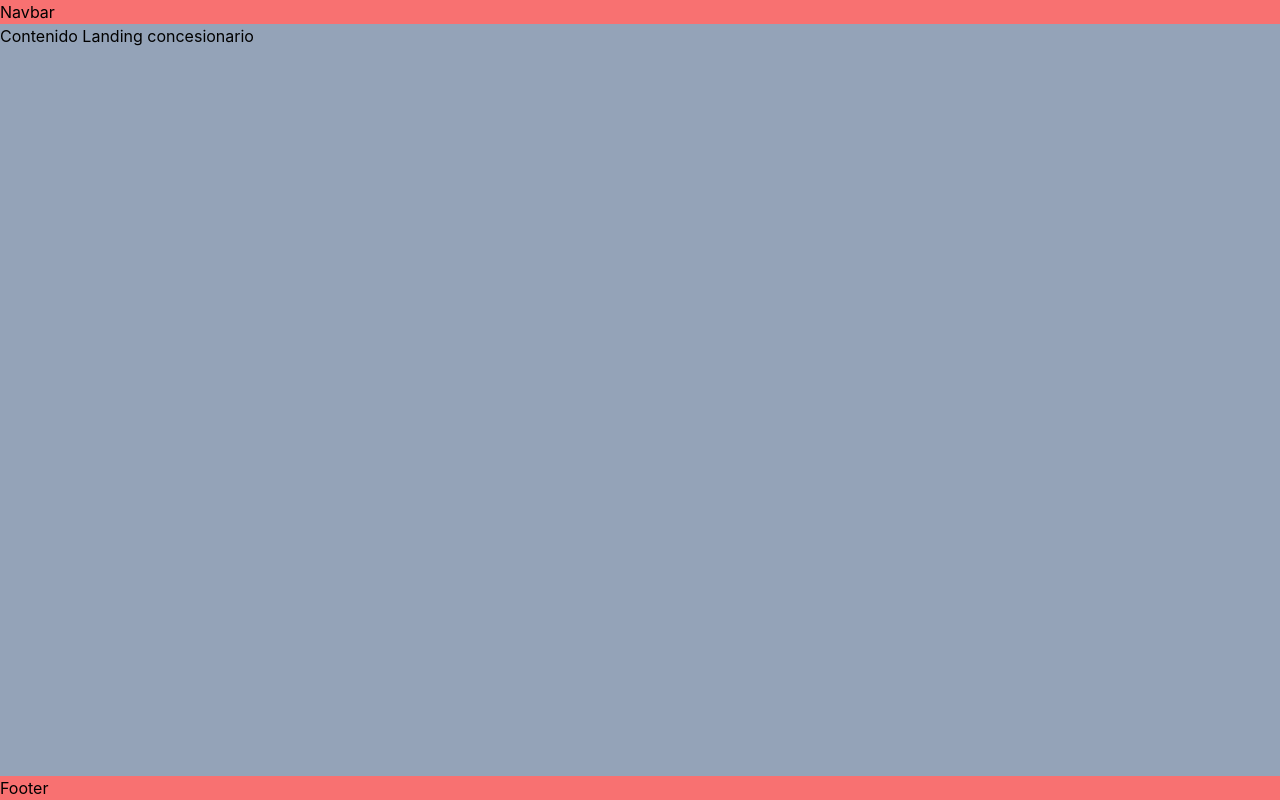
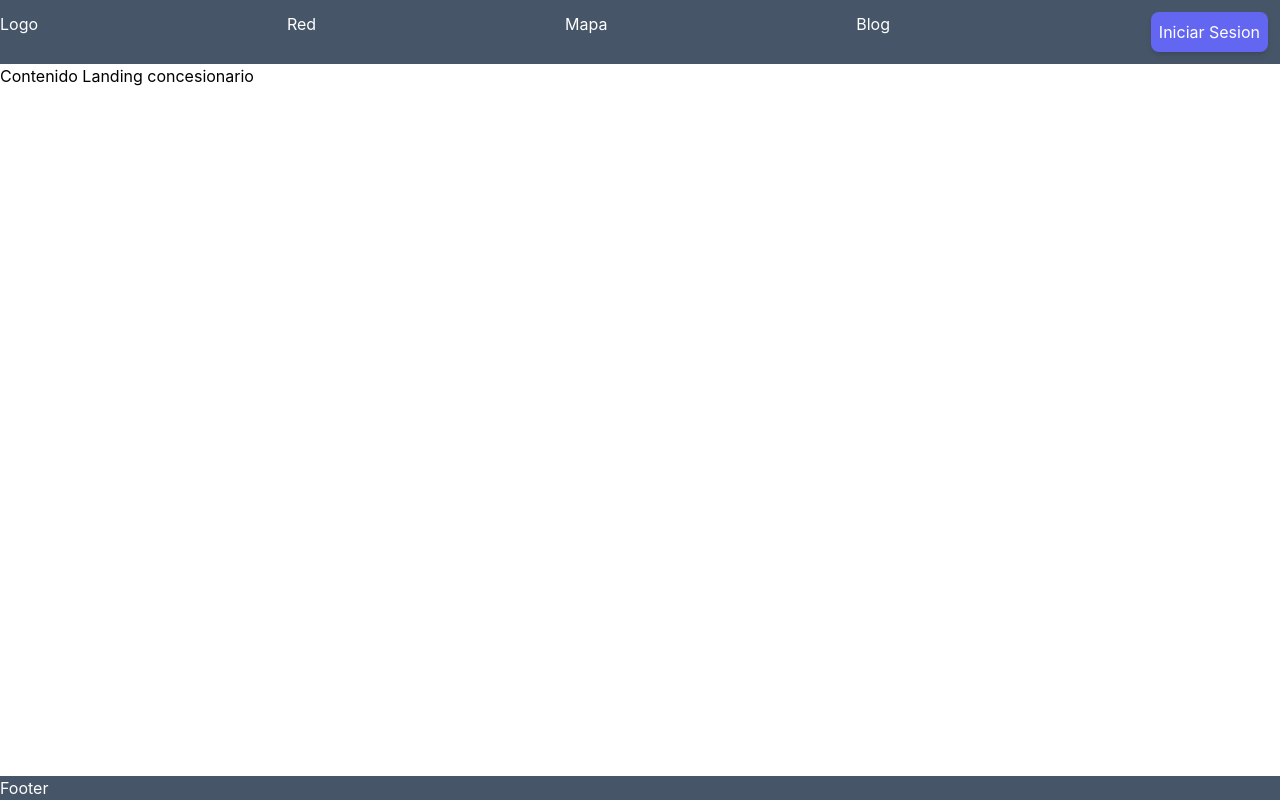
Before and after one commit to RubenToroG/front-react-concesionario, a React (Create React App) app: page / in a window 1280 px wide. Built offline with nearby package versions, Linux system fonts and the light colour scheme.

Commit message:
Boton login, pagina login, style layouts

```diff
--- a/src/components/Footer.jsx
+++ b/src/components/Footer.jsx
@@ -2,7 +2,7 @@ import React from 'react'
 
 const Footer = () => {
     return (
-        <div className='bg-red-400'>
+        <div className='bg-slate-600 text-white'>
             Footer
         </div>
     )
--- a/src/components/Navbar.jsx
+++ b/src/components/Navbar.jsx
@@ -1,10 +1,23 @@
 import React from 'react'
+import { Link } from 'react-router-dom'
 
 const Navbar = () => {
     return (
-        <div className='bg-red-400'>
-            Navbar
-        </div>
+        <nav className='bg-slate-600 text-white'>
+            <ul className='flex w-full justify-between my-3'>
+                <li>Logo</li>
+                <li>Red</li>
+                <li>Mapa</li>
+                <li>Blog</li>
+                <li className='px-3'>
+                    <Link to='/login'>
+                    <button className='bg-indigo-500 p-2 text-white rounded-lg shadow-md hover:bg-indigo-700'>
+                        Iniciar Sesion
+                    </button>
+                    </Link>
+                </li>
+            </ul>
+        </nav>
     )
 }
 
--- a/src/components/Sidebar.jsx
+++ b/src/components/Sidebar.jsx
@@ -2,9 +2,9 @@ import React from 'react'
 
 const Sidebar = () => {
     return (
-        <div>
+        <nav className='w-72 bg-slate-600 text-white'>
             Sidebar
-        </div>
+        </nav>
     )
 }
 
--- a/src/layouts/AuthLayout.jsx
+++ b/src/layouts/AuthLayout.jsx
@@ -2,9 +2,11 @@ import React from 'react'
 
 const AuthLayout = ({ children }) => {
     return (
-        <div>
+        <div className='flex flex-col items-center justify-center py-2 px-4 bg-gray-200'>
             Autenticacion
+            <div>
             {children}
+            </div>
         </div>
     )
 }
--- a/src/layouts/PrivateLayout.jsx
+++ b/src/layouts/PrivateLayout.jsx
@@ -3,9 +3,11 @@ import React from 'react'
 
 const PrivateLayout = ({ children }) => {
     return (
-        <div>
+        <div className='flex w-screen h-screen'>
             <Sidebar />
+            <main className='flex w-full overflow-y-scroll'>
             {children}
+            </main>
         </div>
     )
 }
--- a/src/layouts/PublicLayout.jsx
+++ b/src/layouts/PublicLayout.jsx
@@ -6,7 +6,7 @@ const PublicLayout = ({ children }) => {
     return (
         <div className='flex flex-col justify-between h-screen'>
             <Navbar />
-            <main className='h-full overflow-y-scroll bg-slate-400'>{children}</main>
+            <main className='h-full overflow-y-scroll bg-white'>{children}</main>
             <Footer />
         </div>
     )
--- a/src/pages/Login.jsx
+++ b/src/pages/Login.jsx
@@ -1,11 +1,38 @@
 import React from 'react'
+import { Link } from 'react-router-dom'
 
 const Login = () => {
     return (
-        <div>
-            Pagina para login
+        <div className='flex flex-col w-full justify-center items-center'>
+            <h2 className='m-3 text-center text-3xl font-extrabold text-gray-900'>Inicia sesión en tu cuenta</h2>
+            <form className='mt-8 max-w-md'>
+                <div>
+                    <input className='appearance-none focus:outline-none px-3 py-2 border border-gray-300 text-gray-900 rounded-md focus:ring-indigo-900 max-w-lg' type='email' placeholder='Email' required />
+                    <input type='password' required />
+                </div>
+                <div className='flex'>
+                <div>
+                    <label htmlFor='recuerdame'>
+                        <input type="checkbox" name='recuerdame' />
+                        Recuerdame
+                    </label>
+                </div>
+                <div>
+                    <Link to='/'>¿Olvidaste tu contraseña?</Link>
+                </div>
+                </div>
+                <div>
+                    <Link to='/admin'>
+                        <button type='submit'>Iniciar Sesión</button>
+                    </Link>
+                </div>
+                <div>o</div>
+                <div>
+                    <button>Continúa con Google</button>
+                </div>
+            </form>
         </div>
     )
 }
 
-export {Login}
+export { Login }
```
Also changed, not shown: src/App.jsx (renamed from src/App.js).
